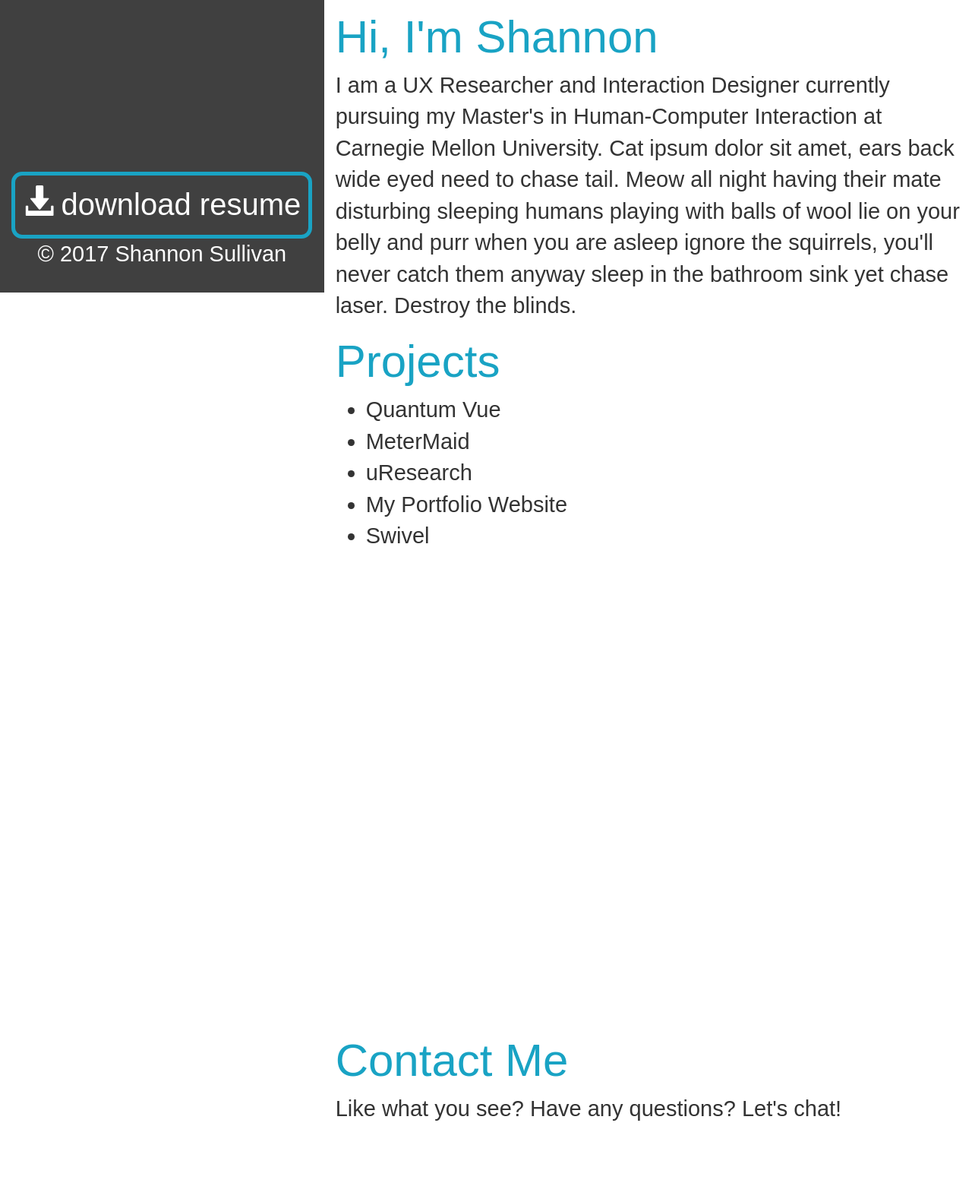
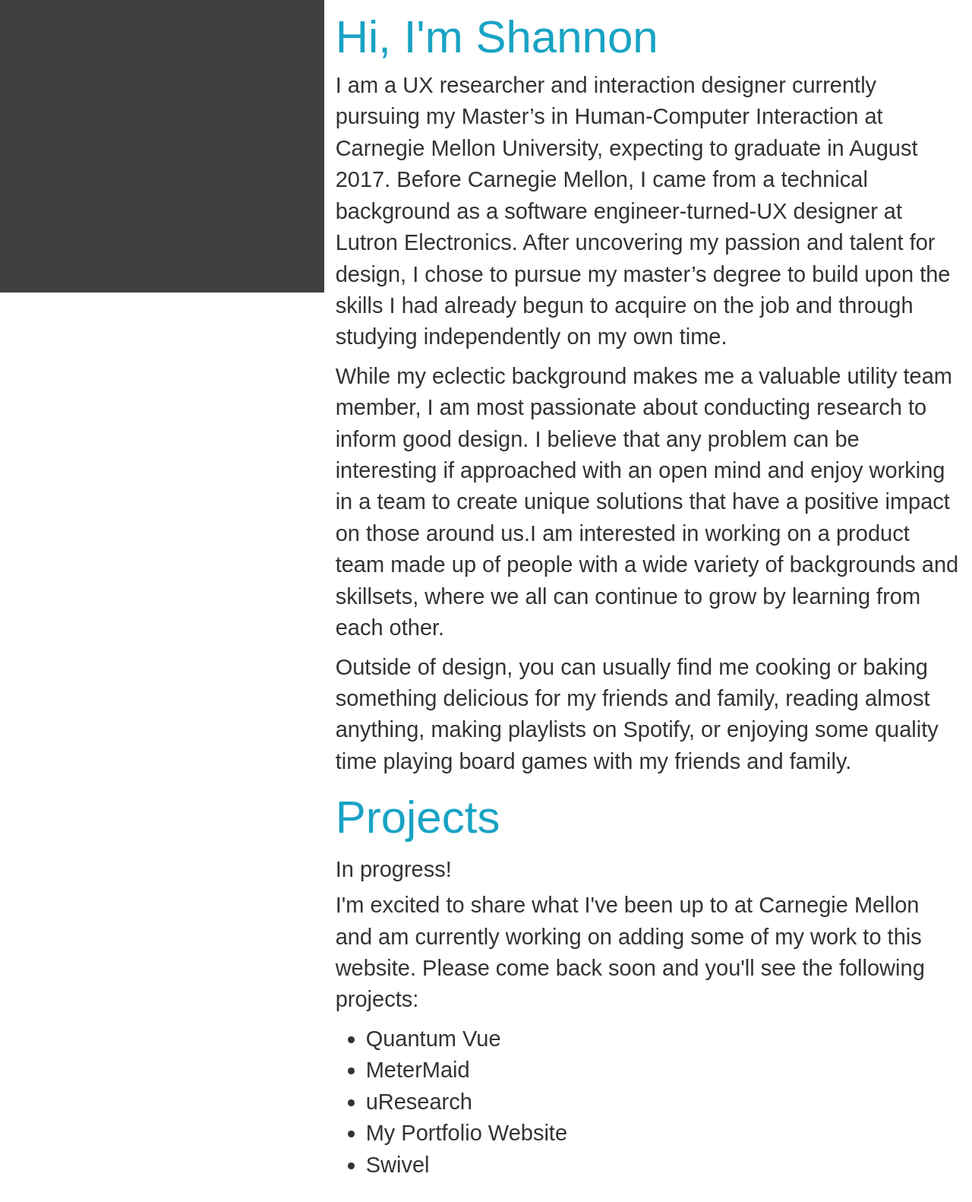
Before and after one commit to shansul26/old_portfolio, a Jekyll site: the page built from index.html, in a window 1280 px wide, cut to the strip 1415-3185 px from the top of the page. Shown: the top 1582 px of the strip at 76% size. Built offline with Jekyll 4.4.1, drawn with Linux system fonts in a browser that asks for light colours; nearby versions of some CDN libraries.

Commit message:
ixda-prep
- site navigation is responsive
- got rid of cat ipsum text
- moved “Download Resume” button (for now)

```diff
--- a/_includes/head.html
+++ b/_includes/head.html
@@ -10,6 +10,10 @@
 	<meta name="description" content="{% if page.excerpt %}{{page.excerpt}}{% else %}{{site.tagline}}{% endif %}">
 	<link rel="icon" type="image/png" href="/favicon.png">
 
+    <!-- Jasny Bootstrap -->
+    <!-- This provides the slide right function for the collapsed navbar
+    <link href="http://www.jasny.net/bootstrap/dist/css/jasny-bootstrap.min.css" rel="stylesheet"/>-->
+
     <!-- Bootstrap CSS -->
     <link rel="stylesheet" href="https://maxcdn.bootstrapcdn.com/bootstrap/3.3.7/css/bootstrap.min.css" integrity="sha384-BVYiiSIFeK1dGmJRAkycuHAHRg32OmUcww7on3RYdg4Va+PmSTsz/K68vbdEjh4u" crossorigin="anonymous">
 
--- a/css/app.scss
+++ b/css/app.scss
@@ -109,7 +109,7 @@
 .circle-xs {
     width: 24px;
     height: 24px;
-    background: #19A3C4;
+    background: $primary-blue;
 	-moz-border-radius: 12px;
 	-webkit-border-radius: 12px;
 	border-radius: 12px;
@@ -120,16 +120,39 @@
 }
 
 #main-nav {
-    background: #404040;
-    height: 100vh;
+    z-index: 2;
+}
 
-    font-size: 60px;
-    color: #FFFFFF;
+//collapsed navbar
+@media screen and (max-width: 767px){
+    #main-nav {
+        background: $primary-blue;
 
-    padding: 0;
-    margin: 0;
+        font-size: 60px;
+        color: $white;
+
+        padding: 0;
+        margin: 0;
+        margin-bottom: 10px;
 
 
+    }
+}
+
+//expanded navbar
+@media screen and (min-width: 768px){
+    #main-nav {
+        background: $background-gray;
+        height: 100vh;
+
+        font-size: 60px;
+        color: $white;
+
+        padding: 0;
+        margin: 0;
+
+
+    }
 }
 
 #main-nav ul {
@@ -137,14 +160,13 @@
     list-style: none;
 }
 
-#main-nav>ul>li {
+#navbar-main-contents>ul>li {
     border-left: 30px;
     border-left-style: solid;
     border-left-color: $background-gray;
 }
 
-#main-nav>ul>li.active:not(:first-child) {
-    //color: $primary-blue;
+#navbar-main-contents>ul>li.active:not(:first-child) {
     border-left-style: solid;
     border-left-color: $primary-blue;
 }
@@ -195,20 +217,23 @@
 
     position: absolute;
     bottom: 30px;
+    left: 0px;
 
     text-align: center;
 }
 
-button {
+#resume-download {
     font-family: sofia-pro-condensed, sans-serif !important;
     font-style: normal;
     font-weight: 300;
-    font-size: 40px !important;
+    font-size: 29px;//40px !important;
+    color: $text-gray;
 
-    border: 5px !important;
+    border: 3px !important;
     border-style: solid !important;
-    border-color: $primary-blue !important;
-    background-color: $background-gray !important;
+    border-color: $text-gray;//$primary-blue !important;
+    background-color: $white;
+    //background-color: $background-gray !important;
 
     padding: 10px;
 
@@ -219,7 +244,9 @@
 }
 
 button:hover {
-    background-color: $primary-blue;
+    background-color: $primary-blue !important;
+    border-color: $primary-blue !important;
+    color: $white !important;
 }
 
 .fine-print {
@@ -230,6 +257,22 @@
 }
 
 .navbar-toggle {
-    border-color: $primary-blue;
+    float: left;
 
 }
+
+#navbar-main-contents {
+    background-color: $background-gray;
+    padding: 0;
+}
+
+.icon-bar {
+    background-color: $white;
+}
+
+h3 {
+    font-family: sofia-pro-condensed, sans-serif !important;
+    font-style: normal;
+    font-weight: 500;
+    font-size: 29px;
+}
--- a/index.html
+++ b/index.html
@@ -26,17 +26,29 @@
 
 <div class="full-page container">
     <div class="row">
-        <nav class="col-xs-12 col-sm-4" id="main-nav">
+        <nav class="col-xs-12 col-sm-4 navbar-toggleable-md" id="main-nav">
+            <!--<div class="container-fluid">-->
+                <div class="navbar-header">
+                    <button type="button" class="navbar-toggle navbar-left" data-toggle="collapse" data-target="#navbar-main-contents">
+                        <span class="icon-bar"></span>
+                        <span class="icon-bar"></span>
+                        <span class="icon-bar"></span>
+                    </button>
+                </div>
+                <div class="navbar-collapse collapse" id="navbar-main-contents">
                     <ul class="nav">
                         <li><a href="#cover-page">shannon</a></li>
                         <li><a href="#about">about</a></li>
                         <li><a href="#projects">projects</a></li>
                         <li><a href="#contact">contact</a></li>
                     </ul>
+                    <!--
                     <div id="bottom-content">
                         <button type="button" class="btn-large" id="resume-download"><span class="glyphicon glyphicon-download-alt" aria-hidden="true" style="padding-right: 10px;"></span>download resume</button>
                         <div class="fine-print">&copy; 2017 Shannon Sullivan</div>
+                    </div>-->
                 </div>
+            <!--</div>-->
         </nav>
         <div class="col-sm-4">
         </div>
@@ -44,10 +56,14 @@
             <div id="about">
                 <img id="about-me-image" src="img/my-picture.jpg">
                 <h2>Hi, I'm Shannon</h2>
-                <p>I am a UX Researcher and Interaction Designer currently pursuing my Master's in Human-Computer Interaction at Carnegie Mellon University. Cat ipsum dolor sit amet, ears back wide eyed need to chase tail. Meow all night having their mate disturbing sleeping humans playing with balls of wool lie on your belly and purr when you are asleep ignore the squirrels, you'll never catch them anyway sleep in the bathroom sink yet chase laser. Destroy the blinds.</p>
+                <p>I am a UX researcher and interaction designer currently pursuing my Master’s in Human-Computer Interaction at Carnegie Mellon University, expecting to graduate in August 2017. Before Carnegie Mellon, I came from a technical background as a software engineer-turned-UX designer at Lutron Electronics. After uncovering my passion and talent for design, I chose to pursue my master’s degree to build upon the skills I had already begun to acquire on the job and through studying independently on my own time.</p>
+                <p>While my eclectic background makes me a valuable utility team member, I am most passionate about conducting research to inform good design. I believe that any problem can be interesting if approached with an open mind and enjoy working in a team to create unique solutions that have a positive impact on those around us.I am interested in working on a product team made up of people with a wide variety of backgrounds and skillsets, where we all can continue to grow by learning from each other.</p>
+                <p>Outside of design, you can usually find me cooking or baking something delicious for my friends and family, reading almost anything, making playlists on Spotify, or enjoying some quality time playing board games with my friends and family.</p>
             </div>
             <div id="projects">
                 <h2>Projects</h2>
+                <h3>In progress!</h3>
+                <p>I'm excited to share what I've been up to at Carnegie Mellon and am currently working on adding some of my work to this website. Please come back soon and you'll see the following projects:</p>
                 <ul id="project-list">
                     <li>Quantum Vue</li>
                     <li>MeterMaid</li>
@@ -59,6 +75,7 @@
             <div id="contact">
                 <h2>Contact Me</h2>
                 <p>Like what you see? Have any questions? Let's chat!</p>
+                <button type="button" class="btn-large" id="resume-download"><span class="glyphicon glyphicon-download-alt" aria-hidden="true" style="padding-right: 10px;"></span>download resume</button>
             </div>
         </div>
     </div>
```
Lines whose indentation alone changed are shown as unchanged.
